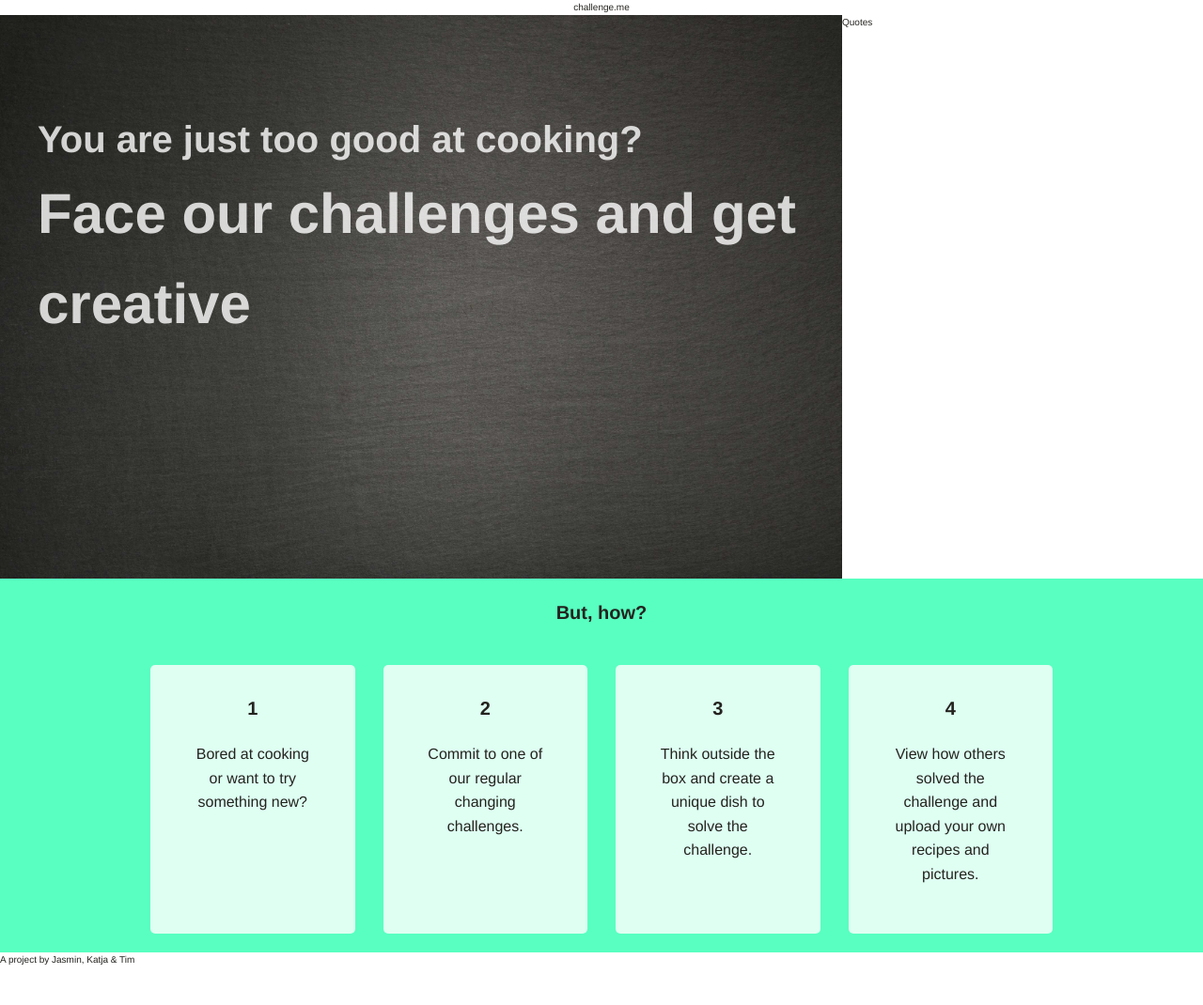
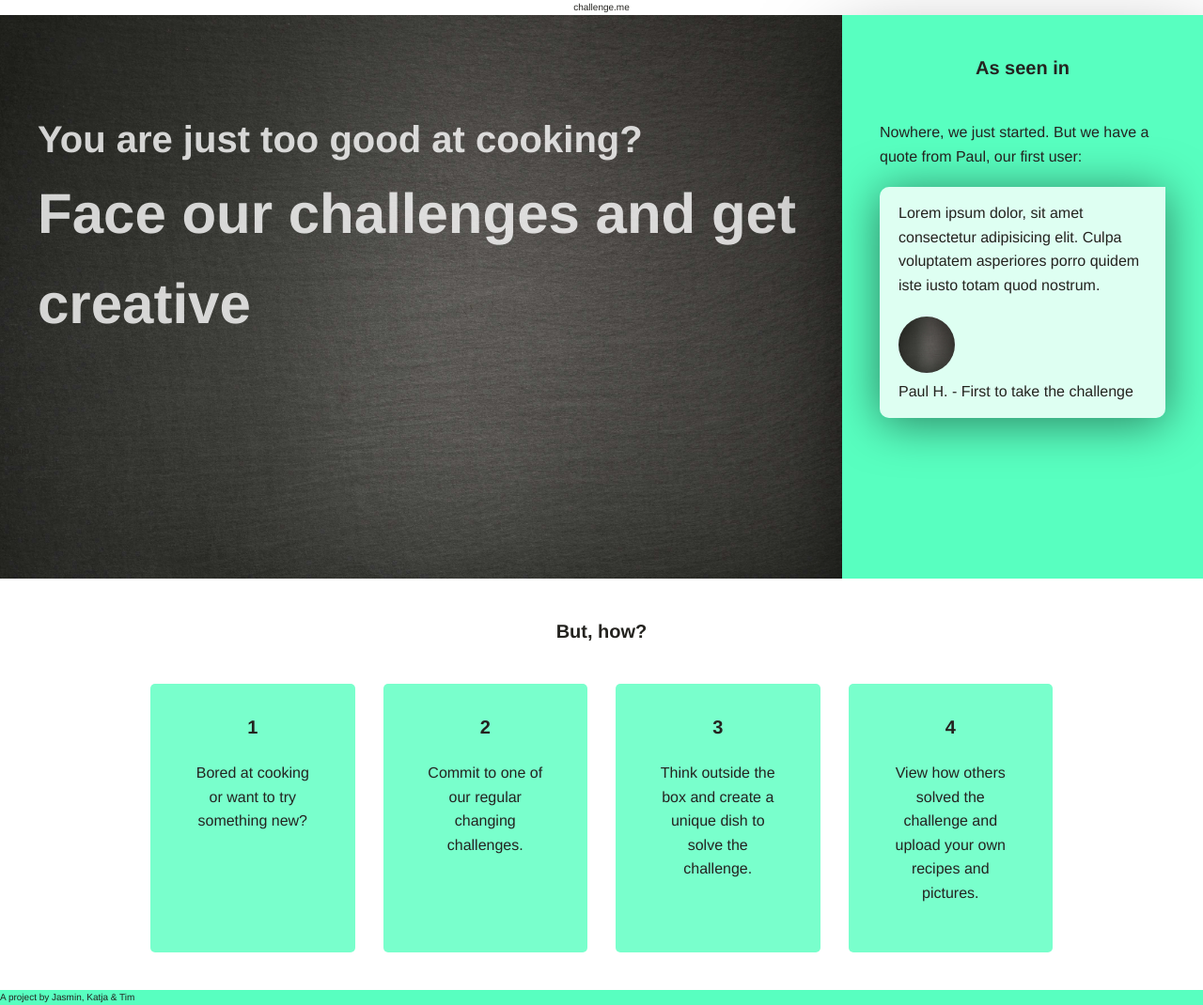
Before and after one commit to TimEckert/challenge.me-announcement, a website: page index.html in a window 1280 px wide. Shown: the whole page at 94% size. Before the commit the page ends 1030 px from the top, so only its background shows below. Drawn offline with Linux system fonts and the light colour scheme.

Commit message:
little quotes styling

```diff
--- a/index.html
+++ b/index.html
@@ -22,7 +22,18 @@
         <div class="header__signup">Signup</div>
     </header>
 
-    <section class="quotes">Quotes</section>
+    <section class="quotes">
+        <h4 class="section__headline u-margin-bottom-medium u-center-text">As seen in</h4>
+        <p class="section__subline">Nowhere, we just started. But we have a quote from Paul, our first user:</p>
+        <div class="quotes__item">
+            <p class="quote__text">
+                Lorem ipsum dolor, sit amet consectetur adipisicing elit. Culpa voluptatem asperiores porro quidem iste iusto totam quod nostrum.
+            </p>
+            <img src="/images/schiefer.jpg" alt="quote portrait" class="quotes__img">
+            <p class="quotes__name">Paul H. - First to take the challenge</p>
+
+        </div>
+    </section>
 
     <section class="howto u-center-text">
         <h4 class="section__headline u-margin-bottom-medium">But, how?</h4>
--- a/scss/_base.scss
+++ b/scss/_base.scss
@@ -15,6 +15,7 @@ $font-headline: 'Alegreya', serif;
 $font-text: "Helvetica Neue", Helvetica, Arial, sans-serif;
 
 $border-rad: 5px;
+$border-rad-big: 10px;
 
 *,
 *::before,
--- a/scss/_footer.scss
+++ b/scss/_footer.scss
@@ -0,0 +1,5 @@
+.footer {
+    grid-column: 1 / -1;
+    background-color: $color-1;
+
+}
--- a/scss/_how.scss
+++ b/scss/_how.scss
@@ -1,6 +1,7 @@
 .howto {
-    background-color: $color-1;
-    padding: 2rem 16rem;
+    background-color: $color-white;
+    padding: 4rem 16rem;
+    position: relative;
 
     grid-column: 1 / -1;
 
@@ -11,7 +12,7 @@
     }
 
     &__item {
-        background-color: rgba($color-white, .8);
+        background-color: rgba($color-1, .8);
         border-radius: $border-rad;
 
         padding: 1rem 4rem;
@@ -31,6 +32,5 @@
     &__text {
         padding-bottom: 4rem;
         font-size: 1.6rem;
-
     }
 }
--- a/scss/_quote.scss
+++ b/scss/_quote.scss
@@ -1,3 +1,33 @@
-.quotes {
+.quotes {
     grid-column: 2 / 3;
+    background-color: $color-1;
+    padding: 4rem;
+    box-shadow: 0rem 4rem 8rem rgba($color-black, .5);
+
+    &__item {
+        background-color: rgba($color-white, .8);
+        margin-top: 2rem;
+        padding: 1.5rem 2rem;
+        font-size: 1.6rem;
+
+        box-shadow: 0rem .5rem 5rem rgba($color-black, .5);
+        border-radius: $border-rad-big 0 $border-rad-big $border-rad-big;
+    }
+
+    &__text {
+
+    }
+
+    &__img {
+        width: 6rem;
+        height: 6rem;
+        border-radius: 50%;
+        display: inline-block;
+        margin-top: 2rem;
+    }
+
+    &__name {
+        display: inline-block;
+
+    }
 }
--- a/scss/_typo.scss
+++ b/scss/_typo.scss
@@ -1,3 +1,7 @@
 .section__headline {
     font-size: 2rem;
 }
+
+.section__subline {
+    font-size: 1.6rem;
+}
```
Also changed, not shown: css/style.css.
